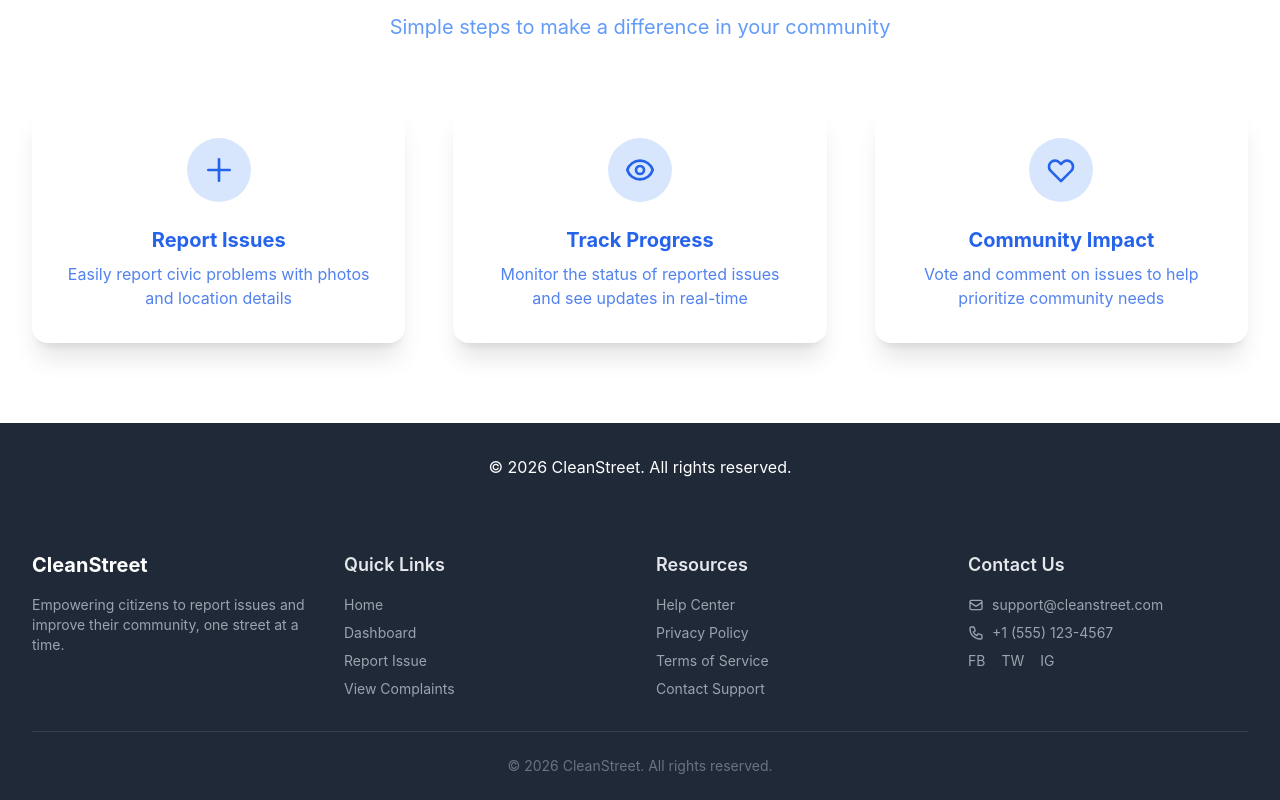
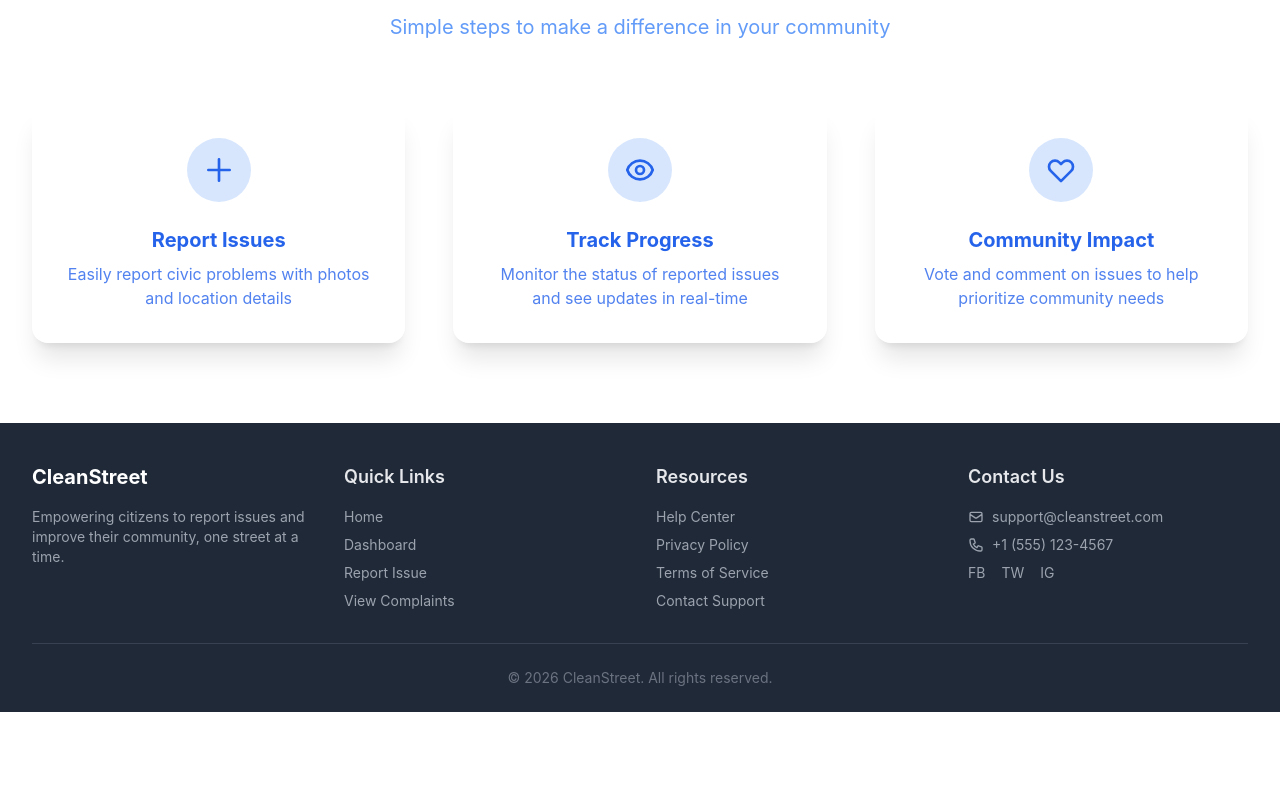
Before and after one commit to springboardmentor2208-netizen/teamD, a React (Create React App) app in the folder frontend/: page / in a window 1280 px wide. Shown: the part 924-1724 px from the top of the page. After the commit the page ends 1636 px from the top, so only its background shows below. Built offline with nearby package versions, Linux system fonts and the light colour scheme; the HTML template or start-up script is replaced by a standard one.

Commit message:
removed extra footer

```diff
--- a/frontend/src/pages/Home.js
+++ b/frontend/src/pages/Home.js
@@ -168,12 +168,6 @@ const Home = () => {
                     </div>
                 </div>
             </section>
-
-
-            {/* Footer (Optional simple footer) */}
-            <footer className="bg-gray-800 text-white py-8 text-center">
-                <p>&copy; {new Date().getFullYear()} CleanStreet. All rights reserved.</p>
-            </footer>
         </div>
     );
 };
```
